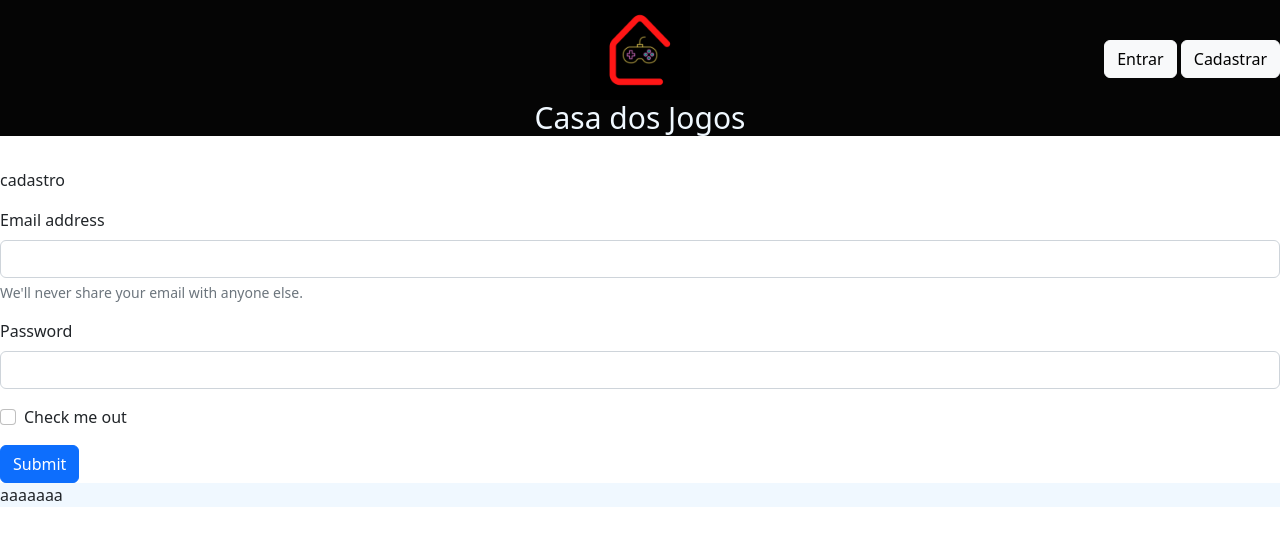
After one commit to olucascruz/casa_dos_jogos, a Django app: page /cadastro/ in a window 1280 px wide. The commit adds this page. Shown: the top 546 px of the page. Run offline with Django 4.2, Linux system fonts and the light colour scheme.

Commit message:
Template cadastro adicionado

```diff
--- a/app/templates/base.html
+++ b/app/templates/base.html
@@ -21,7 +21,7 @@
         </div>
         <div class="buttons">
             <button type="button" class="btn btn-light">Entrar</button>
-            <button type="button" class="btn btn-light">Cadastrar</button>
+            <button onclick="location.href='/cadastro'" type="button" class="btn btn-light">Cadastrar</button>
         </div>
     </header>
 
--- /dev/null
+++ b/app/templates/cadastro.html
@@ -0,0 +1,26 @@
+{% extends 'base.html' %}
+{% block content %}
+
+<br>
+<p>cadastro</p>
+<form action="">
+    <div class="mb-3">
+        <label for="exampleInputEmail1" class="form-label">Email address</label>
+        <input type="email" class="form-control" id="exampleInputEmail1" aria-describedby="emailHelp">
+        <div id="emailHelp" class="form-text">We'll never share your email with anyone else.</div>
+      </div>
+      <div class="mb-3">
+        <label for="exampleInputPassword1" class="form-label">Password</label>
+        <input type="password" class="form-control" id="exampleInputPassword1">
+      </div>
+      <div class="mb-3 form-check">
+        <input type="checkbox" class="form-check-input" id="exampleCheck1">
+        <label class="form-check-label" for="exampleCheck1">Check me out</label>
+      </div>
+      <button type="submit" class="btn btn-primary">Submit</button>
+
+
+</form>
+
+
+{% endblock %}
--- a/app/templates/home.html
+++ b/app/templates/home.html
@@ -3,7 +3,7 @@
 
 <br>
 
-
+<h2>Jogos------</h2>
 
 
 {% endblock %}
--- a/app/urls.py
+++ b/app/urls.py
@@ -6,4 +6,5 @@ from django.conf.urls.static import static
 
 urlpatterns = [
     path('', views.home),
+    path('cadastro/', views.cadastro),
 ] + static(settings.STATIC_URL, document_root=settings.STATIC_ROOT)
--- a/app/views.py
+++ b/app/views.py
@@ -4,3 +4,6 @@ from django.shortcuts import redirect, render
 
 def home(request):
     return render(request, 'home.html')
+
+def cadastro(request):
+    return render(request, 'cadastro.html')
```
